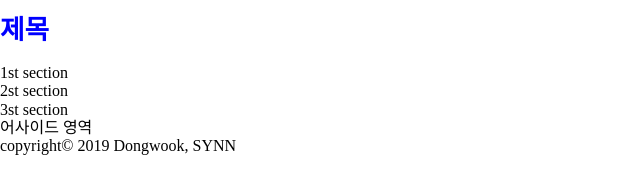
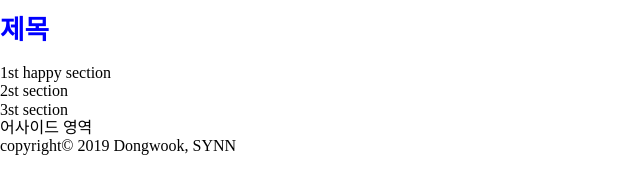
Before and after one commit to Ahaewon0509/Daelim19-2, a plain HTML site: page index.html in a window 1280 px wide. Shown: the part 193-386 px from the top of the page, 0-640 px from the left. Drawn offline with nearby package versions, Linux system fonts and the light colour scheme.

Commit message:
Fix 1st error

```diff
--- a/index.html
+++ b/index.html
@@ -21,7 +21,7 @@
             </nav>
             <article>
                 <h1 class="xamn">제목</h1>
-                <section>1st section</section>
+                <section>1st happy section</section>
                 <section>2st section</section>
                 <section>3st section</section>
             </article>
```
